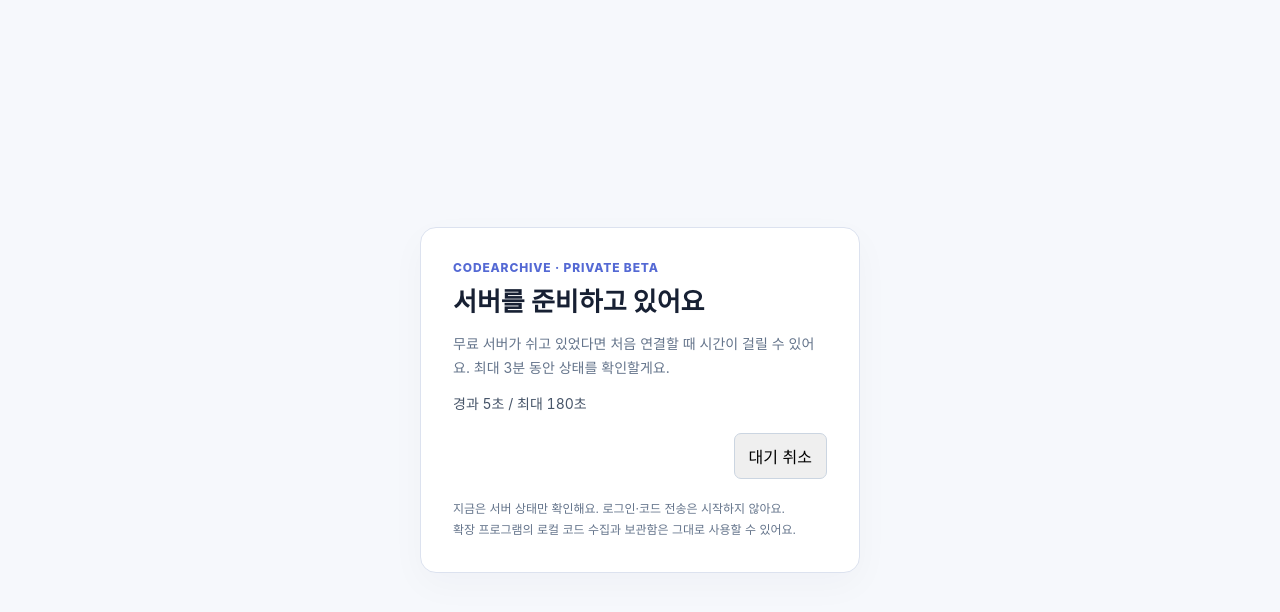
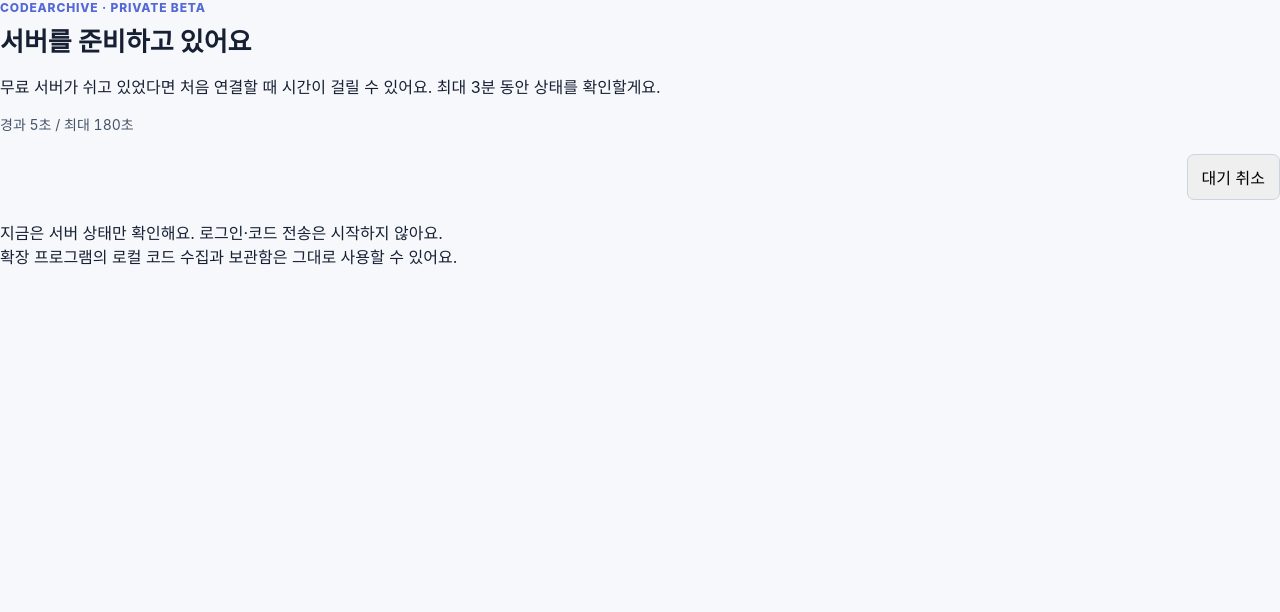
Before and after one commit to devkimhongjin/codeArchive, a React (Vite) app in the folder apps/web/: page / in a window 1280 px wide. Shown: the top 612 px of the page. Built offline with nearby package versions, Linux system fonts and the light colour scheme; no server answers.

Commit message:
style(web): remove obsolete beta entry styles

```diff
--- a/apps/web/src/styles.css
+++ b/apps/web/src/styles.css
@@ -8,18 +8,6 @@
 body { margin: 0; min-width: 0; }
 button, input, textarea, select { font: inherit; }
 button { cursor: pointer; }
-
-.beta-entry-shell { min-height: 100vh; display: grid; place-items: center; padding: 24px 16px; }
-.beta-entry-card { width: min(440px, 100%); padding: 32px; background: white; border: 1px solid #dce2ef; border-radius: 16px; box-shadow: 0 12px 36px #17203308; }
-.beta-entry-description, .beta-entry-note { color: #64748b; font-size: 14px; line-height: 1.7; }
-.beta-entry-card form { display: grid; gap: 10px; margin: 24px 0; }
-.beta-entry-card label { color: #334155; font-size: 13px; font-weight: 700; }
-.beta-entry-card input { width: 100%; min-width: 0; padding: 12px; border: 1px solid #cbd5e1; border-radius: 8px; }
-.beta-entry-card input:focus-visible, .beta-entry-card button:focus-visible { outline: 3px solid #aeb8ed; outline-offset: 2px; }
-.beta-entry-card .primary-button { justify-self: stretch; padding: 12px; }
-.beta-entry-card button:disabled { opacity: .6; cursor: not-allowed; }
-.beta-entry-error { margin: 0; color: #b42318; font-size: 13px; line-height: 1.6; }
-.beta-entry-note { margin-bottom: 0; font-size: 12px; }
 
 .dashboard-shell { max-width: 1180px; margin: 0 auto; padding: 28px 20px 40px; }
 .topbar, .toolbar, .problem-heading, .detail-heading { display: flex; justify-content: space-between; gap: 16px; }
```
